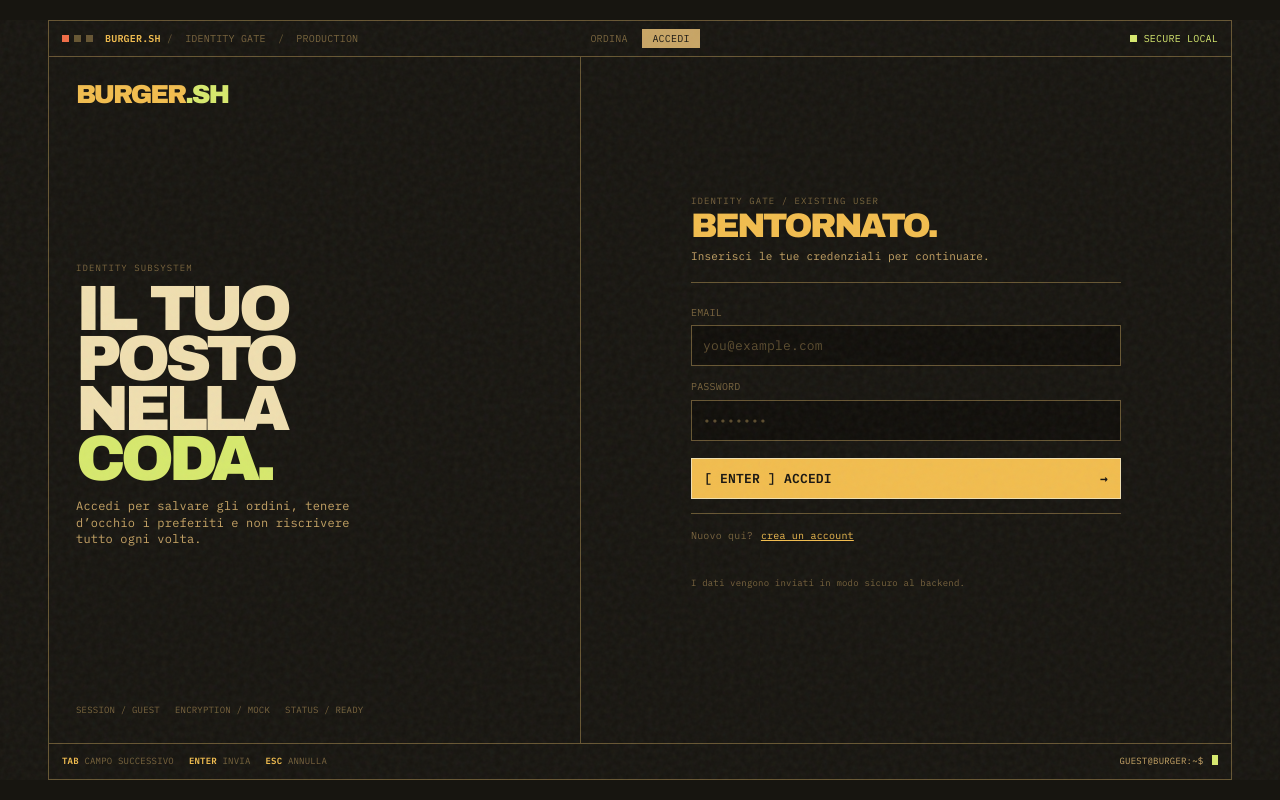
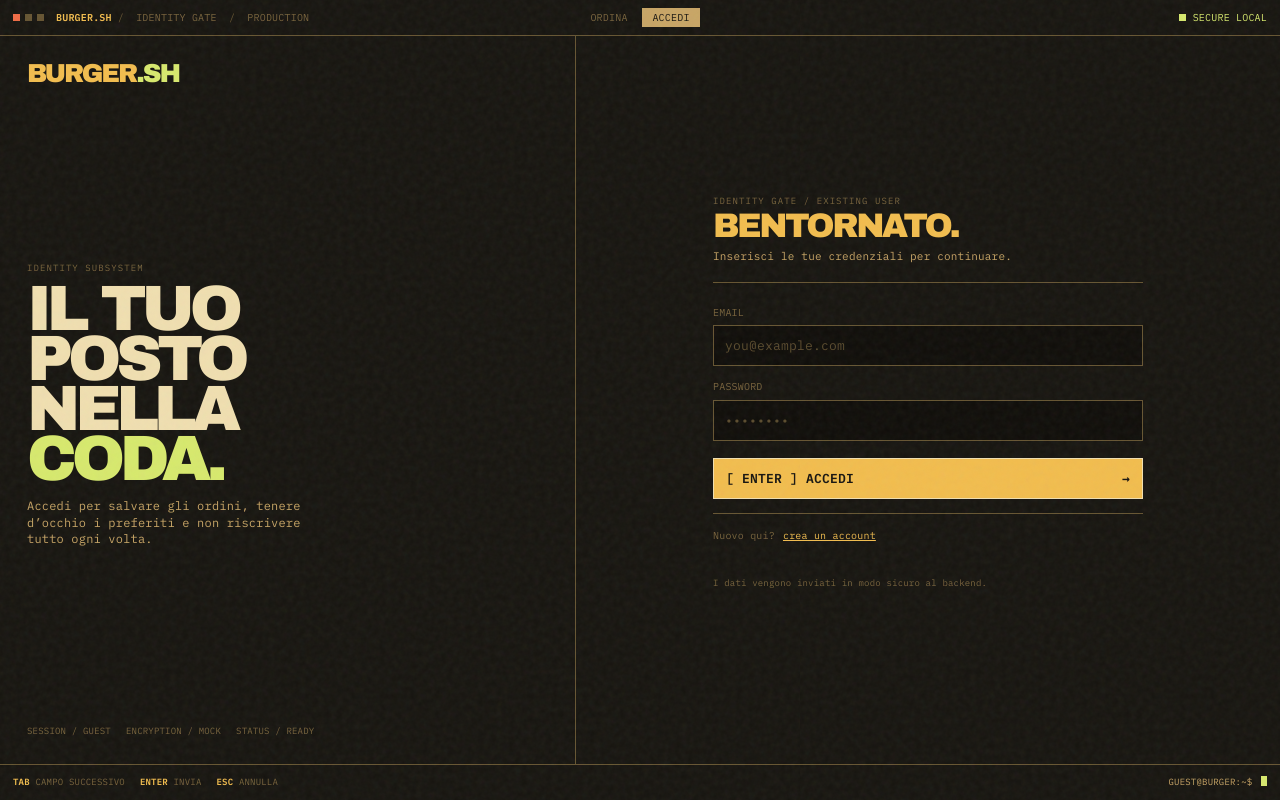
Before and after one commit to MrJoelao/burger.sh, a Preact app in the folder frontend/: page /auth in a window 1280 px wide. Built offline with nearby package versions, Linux system fonts and the light colour scheme; no server answers.

Commit message:
la pagina riempie tutto lo schermo

```diff
--- a/frontend/src/styles/terminal.css
+++ b/frontend/src/styles/terminal.css
@@ -17,14 +17,14 @@
 /* Main Console Window */
 .console {
   overflow-x: hidden;
-  width: min(1780px, calc(100vw - 96px));
-  min-height: calc(100vh - 40px);
-  margin: 20px auto;
-  border: 1px solid var(--line);
+  width: 100vw;
+  min-height: 100vh;
+  margin: 0;
+  border: none;
   background-color: var(--ink);
   background-image: var(--grid-pattern);
   background-size: var(--grid-size);
-  box-shadow: var(--console);
+  box-shadow: none;
 }
 
 .route-root {
```
